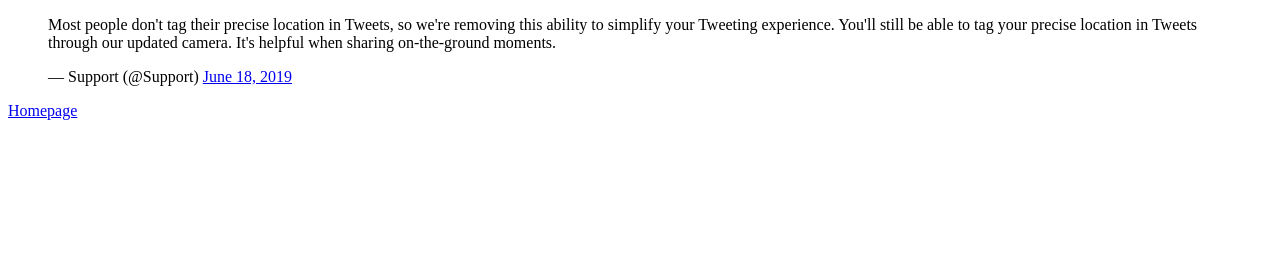
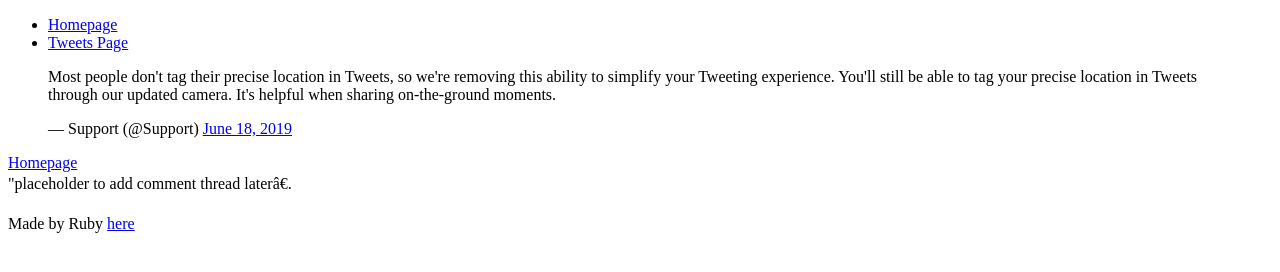
Before and after one commit to Chelsea-Adjei/My_First_Portfolio, a plain HTML site: page html_basic/tweets.html in a window 1280 px wide. Drawn offline with Linux system fonts and the light colour scheme.

Commit message:
New upadtes

```diff
--- a/html_basic/tweets.html
+++ b/html_basic/tweets.html
@@ -4,9 +4,27 @@
     <title>My Portfolio</title>
   </head>
   <body>
-    <blockquote class="twitter-tweet">
-        <p lang="en" dir="ltr">Most people don&#39;t tag their precise location in Tweets, so we&#39;re removing this ability to simplify your Tweeting experience. You&#39;ll still be able to tag your precise location in Tweets through our updated camera. It&#39;s helpful when sharing on-the-ground moments.</p>&mdash; Support (@Support) <a href="https://twitter.com/Support/status/1141039841993355264?ref_src=twsrc%5Etfw">June 18, 2019</a>
-    </blockquote> <script async src="https://platform.twitter.com/widgets.js" charset="utf-8"></script>
-    <a href="./index.html">Homepage</a>
+    <header>
+      <ul>
+          <li><a href="./index.html">Homepage</a></li>
+          <li><a href="./tweets.html">Tweets Page</a></li>
+      </ul>
+    </header>
+    <main>
+      <article>
+        <blockquote class="twitter-tweet">
+          <p lang="en" dir="ltr">Most people don&#39;t tag their precise location in Tweets, so we&#39;re removing this ability to simplify your Tweeting experience. You&#39;ll still be able to tag your precise location in Tweets through our updated camera. It&#39;s helpful when sharing on-the-ground moments.</p>&mdash; Support (@Support) <a href="https://twitter.com/Support/status/1141039841993355264?ref_src=twsrc%5Etfw">June 18, 2019</a>
+        </blockquote> <script async src="https://platform.twitter.com/widgets.js" charset="utf-8"></script>
+        <a href="./index.html">Homepage</a>
+      </article>
+      <aside>
+        "placeholder to add comment thread later”.
+      </aside>
+   </main>
+   <footer>
+      <p>Made by Ruby
+        <a href="https://www.example.com" target="_blank">here</a>
+      </p>
+    </footer>
   </body>
 </html>
```
Also changed, not shown: html_basic/index.html (+18 -1 lines).
